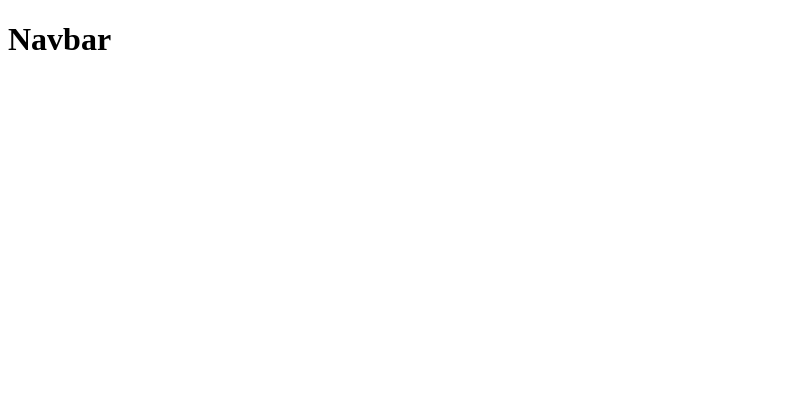
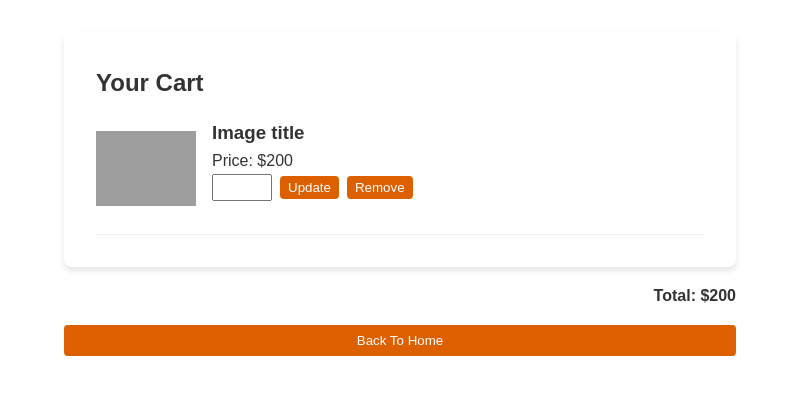
Before and after one commit to Niteshpanday05/cart-redux-toolkit, a React (Vite) app: page /cart in a window 1280 px wide. Shown: the top 394 px of the page, without its empty margins (0-791 px from the left). Built offline with nearby package versions, Linux system fonts and the light colour scheme; grey boxes are pictures that could not be loaded.

Commit message:
navbar product list

```diff
--- a/package.json
+++ b/package.json
@@ -12,7 +12,8 @@
   "dependencies": {
     "@reduxjs/toolkit": "^2.11.2",
     "react": "^19.2.0",
-    "react-dom": "^19.2.0"
+    "react-dom": "^19.2.0",
+    "react-router-dom": "^7.13.0"
   },
   "devDependencies": {
     "@eslint/js": "^9.39.1",
--- a/src/App.css
+++ b/src/App.css
@@ -8,9 +8,9 @@ body {
   font-family: 'Amazon Ember', Arial, sans-serif;
   color: #333;
   line-height: 1.6;
-  display: flex;
+  /* display: flex;
   justify-content: center;
-  align-items: center;
+  align-items: center; */
 }
 
 nav {
--- a/src/App.jsx
+++ b/src/App.jsx
@@ -1,14 +1,18 @@
 import React from 'react'
-import Navbar from './components/Navbar'
 import ProductList from './components/ProductList'
 import Cart from './components/Cart'
+import { BrowserRouter as Router,Routes, Route, BrowserRouter } from 'react-router-dom';
+import './App.css'
 
 const App = () => {
   return (
     <div>
-      <Navbar/>
-      <ProductList/>
-      <Cart/>
+      <BrowserRouter>
+      <Routes>
+        <Route  path='/' element={<ProductList/>}/>
+        <Route path='/cart' element={<Cart />} />
+      </Routes>
+      </BrowserRouter>
     </div>
   )
 }
--- a/src/components/Cart.jsx
+++ b/src/components/Cart.jsx
@@ -1,11 +1,33 @@
-import React from 'react'
+import React from "react";
 
 const Cart = () => {
   return (
-    <div>
+    <div className="wrapper">
+      <div>
+        <div className="cart-page-container">
+          <div className="cart-container">
+            <h2>Your Cart</h2>
+            <div className="cart-item">
+              <img src="Image path" alt="Image Title" />
+              <div className="cart-item-details">
+                <h3>Image title</h3>
+                <p>Price: $200</p>
+                <div>
+                  <input type="number" min="1" />
+                  <button>Update</button>
+                  <button>Remove</button>
+                </div>
+              </div>
+            </div>
+          </div>
+          <div className="cart-total">
+            <p>Total: $200</p>
+          </div>
+          <button className="back-button">Back To Home</button>
+        </div>
+      </div>
+    </div>
+  );
+};
 
-    </div>
-  )
-}
-
-export default Cart
+export default Cart;
--- a/src/components/Navbar.jsx
+++ b/src/components/Navbar.jsx
@@ -1,10 +1,15 @@
 import React from 'react'
+import { Link } from 'react-router-dom'
 
 const Navbar = () => {
   return (
+   <nav>
+    <h1>Shooping Cart</h1>
     <div>
-      <h1>Navbar</h1>
+      <Link to='/'>Home</Link>
+      <Link to='/cart'>Cart</Link>
     </div>
+   </nav>
   )
 }
 
--- a/src/components/ProductList.jsx
+++ b/src/components/ProductList.jsx
@@ -1,10 +1,19 @@
 import React from 'react'
+import Navbar from './Navbar'
 
 const ProductList = () => {
   return (
-    <div>
-
+    <>
+    <Navbar/>
+    <div className="product-list">
+      <div className="product-card">
+        <img src="image path" alt="image Title" />
+        <h2>Product title</h2>
+        <p>price: $200</p>
+        <button>Add To Cart</button>
+      </div>
     </div>
+    </>
   )
 }
 
```
Also changed, not shown: 1 other file (tests, documents, lock files or other folders).
